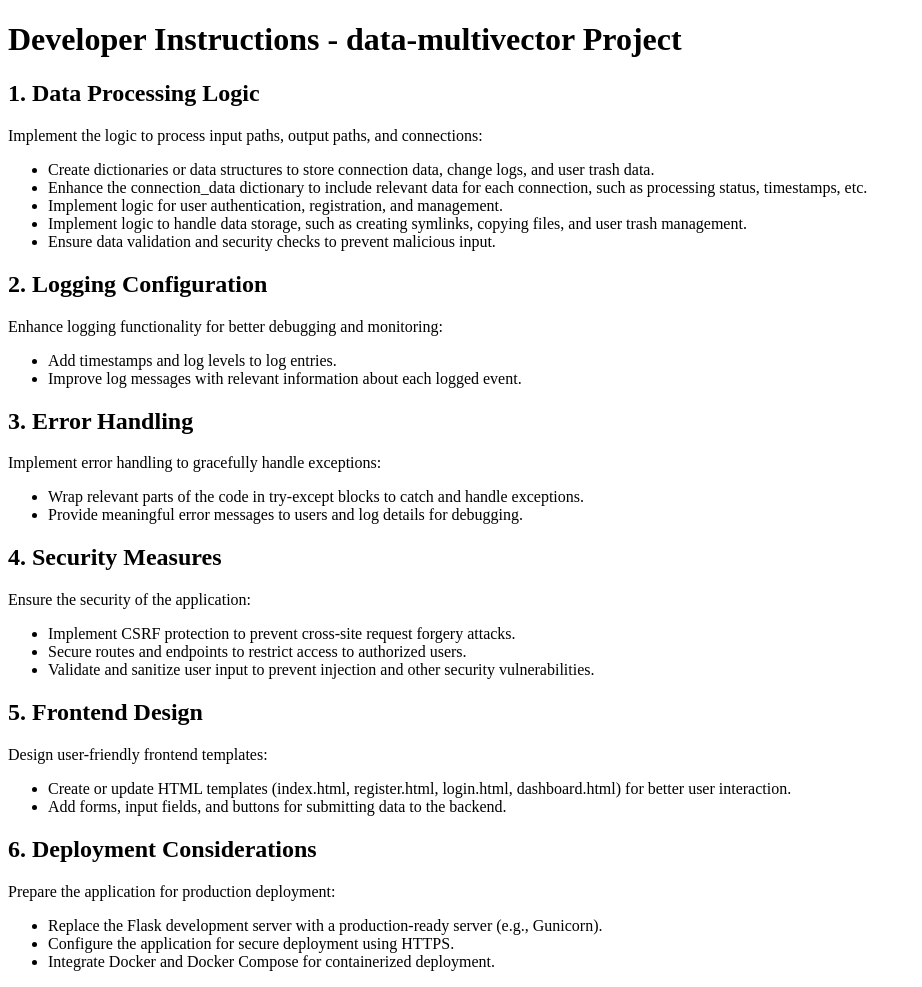
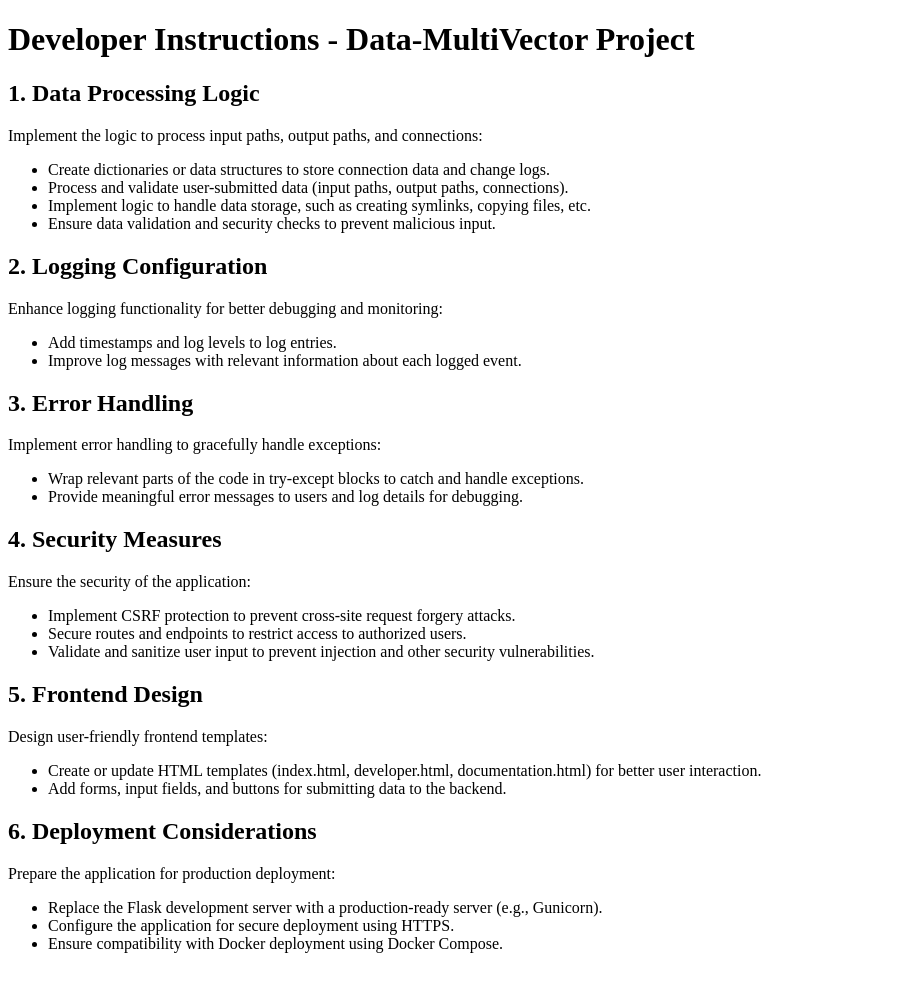
Before and after one commit to curtalfrey/Data-MultiVector, a Flask app: template templates/developer.html in a window 1280 px wide. Shown: the whole page, without its empty margins (0-922 px from the left). After the commit the page ends 953 px from the top, so only its background shows below. Run offline with Flask 3, Linux system fonts and the light colour scheme; the template is opened without the code that fills it, so the values that code supplies are empty.

Commit message:
Update developer.html

```diff
--- a/templates/developer.html
+++ b/templates/developer.html
@@ -3,18 +3,17 @@
 <!DOCTYPE html>
 <html>
 <head>
-    <title>Developer Instructions - data-multivector</title>
+    <title>Developer Instructions - Data-MultiVector</title>
 </head>
 <body>
-    <h1>Developer Instructions - data-multivector Project</h1>
+    <h1>Developer Instructions - Data-MultiVector Project</h1>
 
     <h2>1. Data Processing Logic</h2>
     <p>Implement the logic to process input paths, output paths, and connections:</p>
     <ul>
-        <li>Create dictionaries or data structures to store connection data, change logs, and user trash data.</li>
-        <li>Enhance the connection_data dictionary to include relevant data for each connection, such as processing status, timestamps, etc.</li>
-        <li>Implement logic for user authentication, registration, and management.</li>
-        <li>Implement logic to handle data storage, such as creating symlinks, copying files, and user trash management.</li>
+        <li>Create dictionaries or data structures to store connection data and change logs.</li>
+        <li>Process and validate user-submitted data (input paths, output paths, connections).</li>
+        <li>Implement logic to handle data storage, such as creating symlinks, copying files, etc.</li>
         <li>Ensure data validation and security checks to prevent malicious input.</li>
     </ul>
 
@@ -43,7 +42,7 @@
     <h2>5. Frontend Design</h2>
     <p>Design user-friendly frontend templates:</p>
     <ul>
-        <li>Create or update HTML templates (index.html, register.html, login.html, dashboard.html) for better user interaction.</li>
+        <li>Create or update HTML templates (index.html, developer.html, documentation.html) for better user interaction.</li>
         <li>Add forms, input fields, and buttons for submitting data to the backend.</li>
     </ul>
 
@@ -52,7 +51,7 @@
     <ul>
         <li>Replace the Flask development server with a production-ready server (e.g., Gunicorn).</li>
         <li>Configure the application for secure deployment using HTTPS.</li>
-        <li>Integrate Docker and Docker Compose for containerized deployment.</li>
+        <li>Ensure compatibility with Docker deployment using Docker Compose.</li>
     </ul>
 
     <!-- Add more sections as the project evolves -->
```
